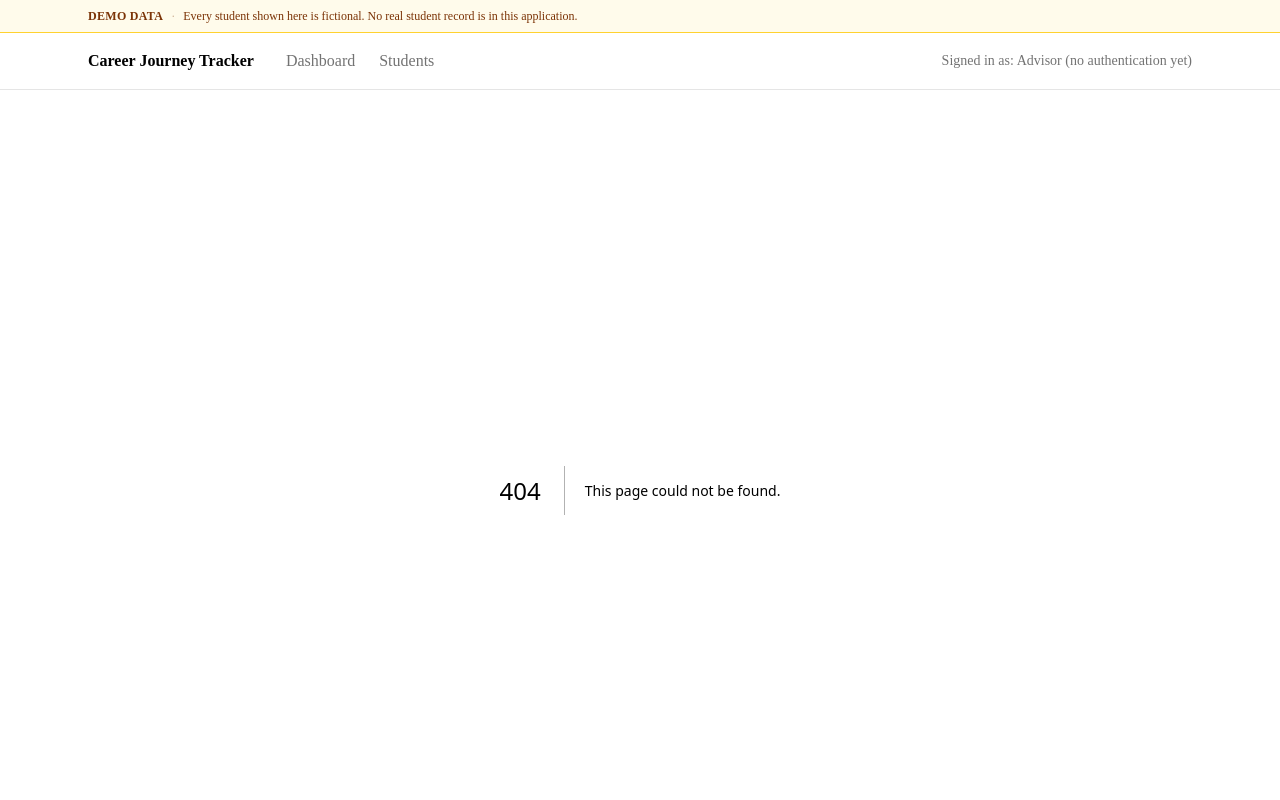
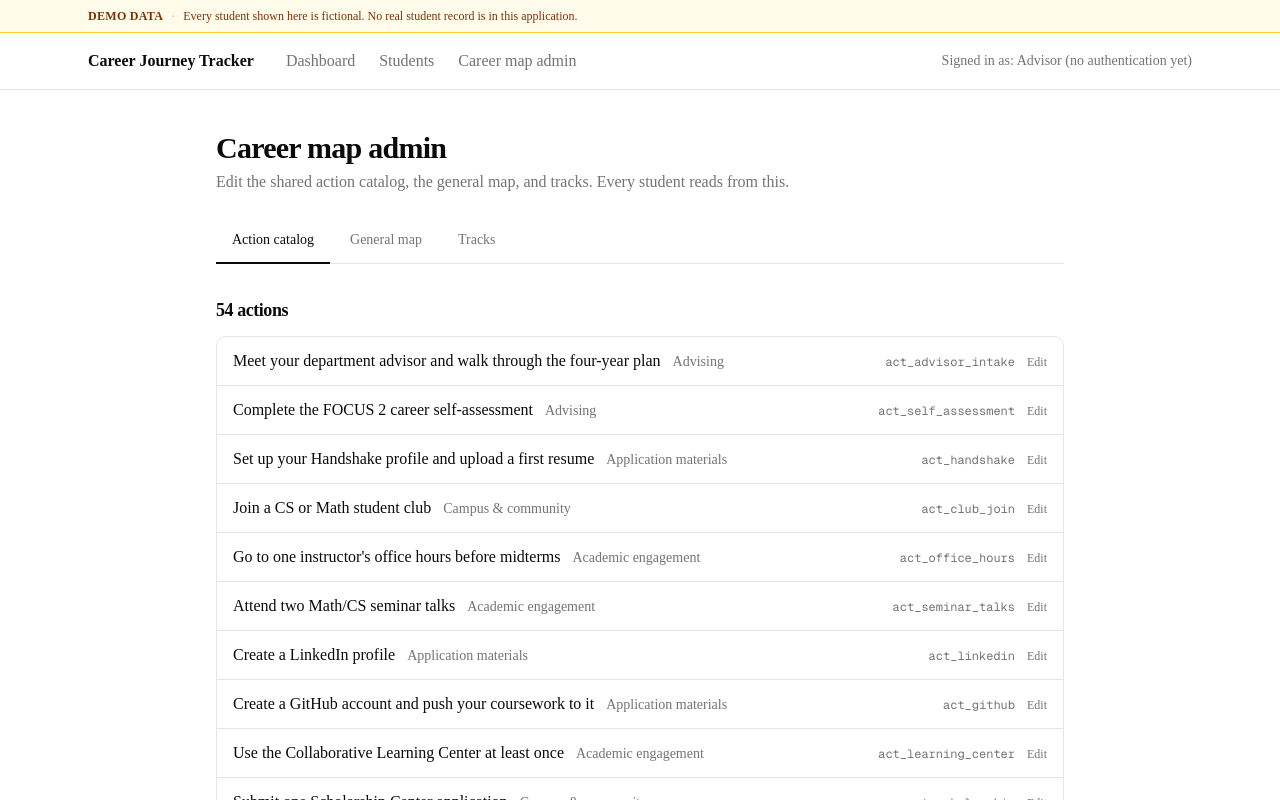
Before and after one commit to Lenfried/career-journey-tracker, a Next.js app: page /admin/career-map/catalog in a window 1280 px wide. Before the commit this address had no page. Shown: the top 800 px of the page. Built offline with nearby package versions, Linux system fonts and the light colour scheme.

Commit message:
Expose career map administration routes

```diff
--- /dev/null
+++ b/src/app/admin/career-map/catalog/page.tsx
@@ -0,0 +1,46 @@
+import { AdminErrorBanner } from '@/features/career-map/components/admin/admin-error-banner'
+import { AdminNav } from '@/features/career-map/components/admin/admin-nav'
+import { CatalogAdmin } from '@/features/career-map/components/admin/catalog-admin'
+import {
+  getCareerMapTemplate,
+  getEvidenceTypeOptions,
+} from '@/features/career-map/queries'
+
+export const dynamic = 'force-dynamic'
+
+type SearchParams = Promise<{ error?: string }>
+
+export default async function CareerMapCatalogAdminPage({
+  searchParams,
+}: {
+  searchParams: SearchParams
+}) {
+  const { error } = await searchParams
+  const [{ catalog, categories }, evidenceOptions] = await Promise.all([
+    getCareerMapTemplate(),
+    getEvidenceTypeOptions(),
+  ])
+
+  return (
+    <main className="mx-auto w-full max-w-4xl px-6 py-10">
+      <header className="mb-6">
+        <h1 className="text-3xl font-semibold tracking-tight">
+          Career map admin
+        </h1>
+        <p className="text-muted-foreground mt-1">
+          Edit the shared action catalog, the general map, and tracks. Every
+          student reads from this.
+        </p>
+      </header>
+
+      <AdminNav active="catalog" />
+      <AdminErrorBanner message={error} />
+
+      <CatalogAdmin
+        catalog={catalog}
+        categories={categories}
+        evidenceOptions={evidenceOptions}
+      />
+    </main>
+  )
+}
--- /dev/null
+++ b/src/app/admin/career-map/general/page.tsx
@@ -0,0 +1,41 @@
+import { AdminErrorBanner } from '@/features/career-map/components/admin/admin-error-banner'
+import { AdminNav } from '@/features/career-map/components/admin/admin-nav'
+import { GeneralMapAdmin } from '@/features/career-map/components/admin/general-map-admin'
+import { getCareerMapTemplate } from '@/features/career-map/queries'
+
+export const dynamic = 'force-dynamic'
+
+type SearchParams = Promise<{ error?: string }>
+
+export default async function GeneralMapAdminPage({
+  searchParams,
+}: {
+  searchParams: SearchParams
+}) {
+  const { error } = await searchParams
+  const { map, catalog, categories } = await getCareerMapTemplate()
+  const categoryLabel = new Map(categories.map((c) => [c.id, c.label]))
+
+  return (
+    <main className="mx-auto w-full max-w-4xl px-6 py-10">
+      <header className="mb-6">
+        <h1 className="text-3xl font-semibold tracking-tight">
+          Career map admin
+        </h1>
+        <p className="text-muted-foreground mt-1">
+          Edit the shared action catalog, the general map, and tracks. Every
+          student reads from this.
+        </p>
+      </header>
+
+      <AdminNav active="general" />
+      <AdminErrorBanner message={error} />
+
+      <GeneralMapAdmin
+        map={map}
+        catalog={catalog}
+        categoryLabel={categoryLabel}
+      />
+    </main>
+  )
+}
--- /dev/null
+++ b/src/app/admin/career-map/page.tsx
@@ -0,0 +1,5 @@
+import { redirect } from 'next/navigation'
+
+export default function CareerMapAdminIndexPage() {
+  redirect('/admin/career-map/catalog')
+}
--- /dev/null
+++ b/src/app/admin/career-map/tracks/[trackId]/page.tsx
@@ -0,0 +1,62 @@
+import { notFound } from 'next/navigation'
+import Link from 'next/link'
+import { AdminErrorBanner } from '@/features/career-map/components/admin/admin-error-banner'
+import { TrackEditorAdmin } from '@/features/career-map/components/admin/track-editor-admin'
+import {
+  getCareerMapTemplate,
+  getCareerTrackTemplate,
+} from '@/features/career-map/queries'
+
+export const dynamic = 'force-dynamic'
+
+type Params = Promise<{ trackId: string }>
+type SearchParams = Promise<{ error?: string }>
+
+export default async function TrackEditorAdminPage({
+  params,
+  searchParams,
+}: {
+  params: Params
+  searchParams: SearchParams
+}) {
+  const [{ trackId }, { error }] = await Promise.all([params, searchParams])
+  const template = await getCareerTrackTemplate(trackId)
+  if (!template) notFound()
+
+  const { track, catalog, categories, students } = template
+  const categoryLabel = new Map(categories.map((c) => [c.id, c.label]))
+  const studentCount = students.filter(
+    (student) => student.careerMap.trackId === trackId,
+  ).length
+
+  // The overlay editor shows each action's general-map term for comparison,
+  // so this page needs the general map too, not only the track.
+  const { map: generalMap } = await getCareerMapTemplate()
+
+  return (
+    <main className="mx-auto w-full max-w-4xl px-6 py-10">
+      <header className="mb-6">
+        <Link
+          href="/admin/career-map/tracks"
+          className="text-muted-foreground text-sm hover:underline"
+        >
+          ← All tracks
+        </Link>
+        <h1 className="mt-2 text-3xl font-semibold tracking-tight">
+          {track.label}
+        </h1>
+        <p className="text-muted-foreground mt-1">{track.description}</p>
+      </header>
+
+      <AdminErrorBanner message={error} />
+
+      <TrackEditorAdmin
+        track={track}
+        generalMap={generalMap}
+        catalog={catalog}
+        categoryLabel={categoryLabel}
+        studentCount={studentCount}
+      />
+    </main>
+  )
+}
--- /dev/null
+++ b/src/app/admin/career-map/tracks/page.tsx
@@ -0,0 +1,36 @@
+import { AdminErrorBanner } from '@/features/career-map/components/admin/admin-error-banner'
+import { AdminNav } from '@/features/career-map/components/admin/admin-nav'
+import { TracksAdmin } from '@/features/career-map/components/admin/tracks-admin'
+import { getCareerMapTemplate } from '@/features/career-map/queries'
+
+export const dynamic = 'force-dynamic'
+
+type SearchParams = Promise<{ error?: string }>
+
+export default async function TracksAdminPage({
+  searchParams,
+}: {
+  searchParams: SearchParams
+}) {
+  const { error } = await searchParams
+  const { tracks, students } = await getCareerMapTemplate()
+
+  return (
+    <main className="mx-auto w-full max-w-4xl px-6 py-10">
+      <header className="mb-6">
+        <h1 className="text-3xl font-semibold tracking-tight">
+          Career map admin
+        </h1>
+        <p className="text-muted-foreground mt-1">
+          Edit the shared action catalog, the general map, and tracks. Every
+          student reads from this.
+        </p>
+      </header>
+
+      <AdminNav active="tracks" />
+      <AdminErrorBanner message={error} />
+
+      <TracksAdmin tracks={tracks} students={students} />
+    </main>
+  )
+}
--- a/src/app/layout.tsx
+++ b/src/app/layout.tsx
@@ -46,6 +46,12 @@ export default function RootLayout({ children }: LayoutProps<'/'>) {
                 <Link href="/students" className="hover:text-foreground">
                   Students
                 </Link>
+                <Link
+                  href="/admin/career-map"
+                  className="hover:text-foreground"
+                >
+                  Career map admin
+                </Link>
               </div>
             </div>
             {/* Authentication is Phase 2. Until then this is a fixed label, not
```
